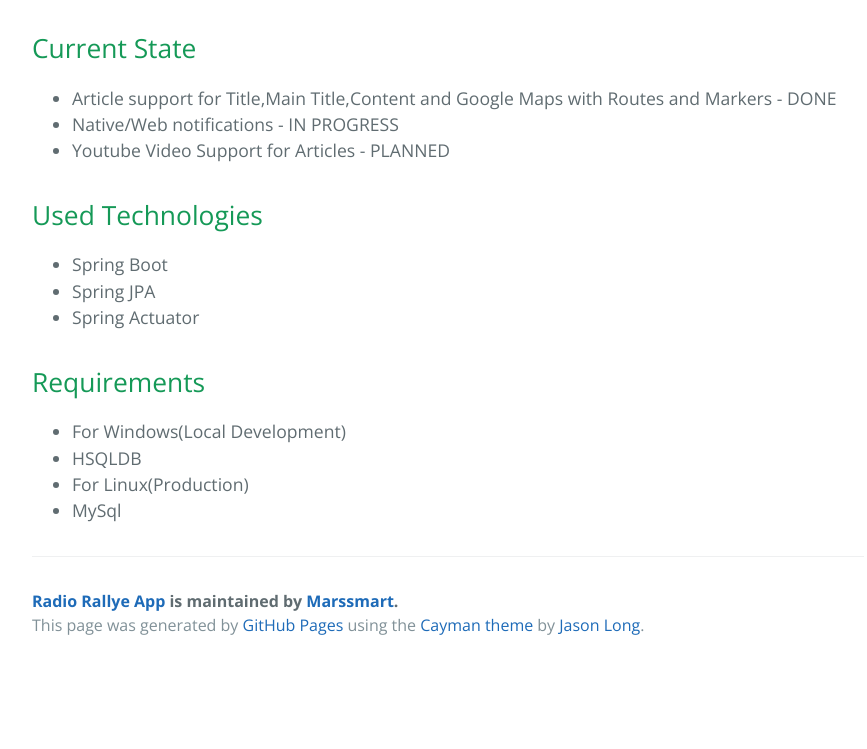
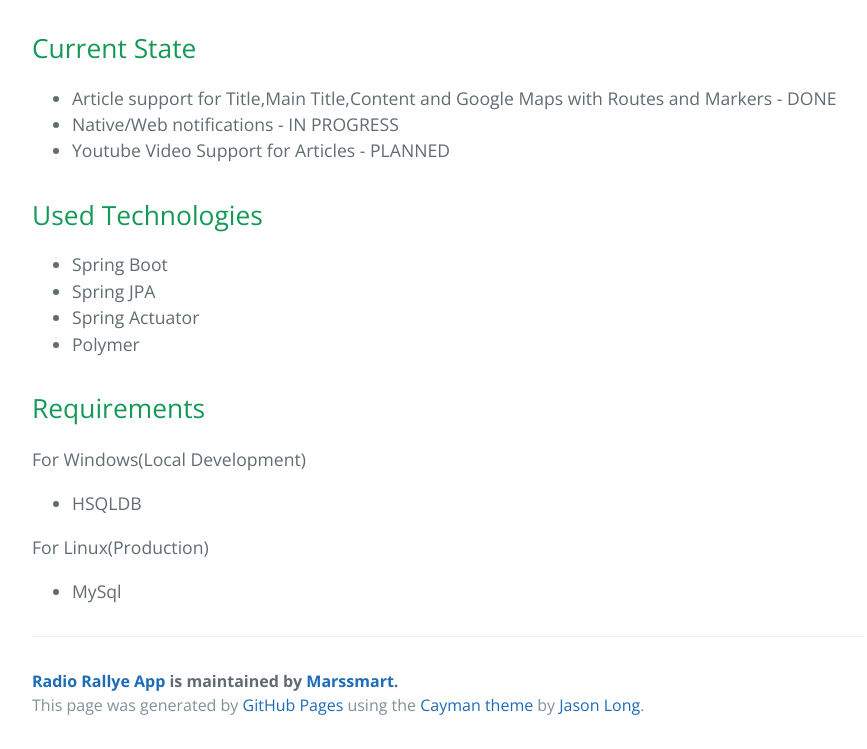
Before and after one commit to Marssmart/rr-app, a plain HTML site: page index.html in a window 1280 px wide. Shown: the part 734-1483 px from the top of the page, without its empty margins (192-1059 px from the left). Before the commit the page ends 1403 px from the top, so only its background shows below. Drawn offline with nearby package versions, Linux system fonts and the light colour scheme.

```diff
--- a/index.html
+++ b/index.html
@@ -50,15 +50,21 @@
 <li>Spring Boot</li>
 <li>Spring JPA</li>
 <li>Spring Actuator</li>
+<li>Polymer</li>
 </ul>
 
 <h2>
 <a id="requirements" class="anchor" href="#requirements" aria-hidden="true"><span aria-hidden="true" class="octicon octicon-link"></span></a>Requirements</h2>
 
+<p>For Windows(Local Development)</p>
+
 <ul>
-<li>For Windows(Local Development)</li>
 <li>HSQLDB</li>
-<li>For Linux(Production)</li>
+</ul>
+
+<p>For Linux(Production)</p>
+
+<ul>
 <li>MySql</li>
 </ul>
 
--- a/params.json
+++ b/params.json
@@ -1,6 +1,6 @@
 {
   "name": "Radio Rallye App",
   "tagline": "Navigation App for participants on Radio Rallye 2017 event",
-  "body": "# Radio Rallye App\r\n\r\nThis project was created for purpose of navigating participants of Radio Rallye 2017 event ,that will took place in Žilina/Slovakia.\r\n\r\n## Main Goals\r\n* Create mobile friendly application\r\n* Allow to add multiple articles\r\n* Allow notification\r\n* Wrap application as \"Native\" in Android\r\n\r\n## Current State\r\n* Article support for Title,Main Title,Content and Google Maps with Routes and Markers - DONE\r\n* Native/Web notifications - IN PROGRESS\r\n* Youtube Video Support for Articles - PLANNED\r\n\r\n## Used Technologies\r\n* Spring Boot\r\n* Spring JPA\r\n* Spring Actuator\r\n\r\n## Requirements\r\n* For Windows(Local Development)\r\n+ HSQLDB\r\n* For Linux(Production)\r\n+ MySql\r\n\r\n\r\n\r\n",
+  "body": "# Radio Rallye App\r\n\r\nThis project was created for purpose of navigating participants of Radio Rallye 2017 event ,that will took place in Žilina/Slovakia.\r\n\r\n## Main Goals\r\n* Create mobile friendly application\r\n* Allow to add multiple articles\r\n* Allow notification\r\n* Wrap application as \"Native\" in Android\r\n\r\n## Current State\r\n* Article support for Title,Main Title,Content and Google Maps with Routes and Markers - DONE\r\n* Native/Web notifications - IN PROGRESS\r\n* Youtube Video Support for Articles - PLANNED\r\n\r\n## Used Technologies\r\n* Spring Boot\r\n* Spring JPA\r\n* Spring Actuator\r\n* Polymer\r\n\r\n## Requirements\r\nFor Windows(Local Development)\r\n* HSQLDB\r\n\r\nFor Linux(Production)\r\n* MySql\r\n\r\n\r\n\r\n",
   "note": "Don't delete this file! It's used internally to help with page regeneration."
 }
```
